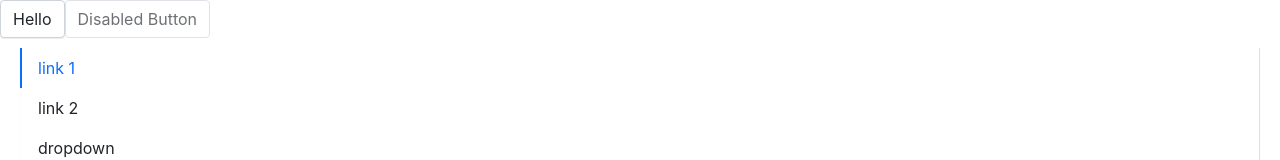
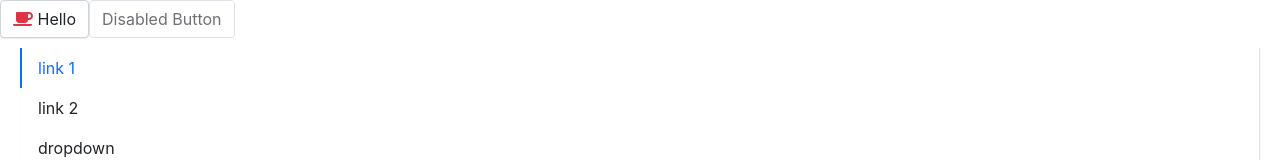
Before and after one commit to sqlnice/MadaraUI, a React (Create React App) app: page / in a window 1280 px wide. Shown: the top 160 px of the page. Built offline with nearby package versions, Linux system fonts and the light colour scheme.

Commit message:
feat:add Icon component

```diff
--- a/package.json
+++ b/package.json
@@ -3,6 +3,9 @@
   "version": "0.1.0",
   "private": true,
   "dependencies": {
+    "@fortawesome/fontawesome-svg-core": "^1.2.36",
+    "@fortawesome/free-solid-svg-icons": "^5.15.4",
+    "@fortawesome/react-fontawesome": "^0.1.15",
     "@testing-library/jest-dom": "^5.14.1",
     "@testing-library/react": "^11.2.7",
     "@testing-library/user-event": "^12.8.3",
--- a/src/App.tsx
+++ b/src/App.tsx
@@ -3,7 +3,10 @@ import Button from './components/Button/button';
 import Menu from './components/Menu/menu';
 import MenuItem from './components/Menu/menuItem';
 import SubMenu from './components/Menu/subMenu';
-
+import { fas } from '@fortawesome/free-solid-svg-icons';
+import { library } from '@fortawesome/fontawesome-svg-core';
+import Icon from './components/Icon/icon';
+library.add(fas);
 function App() {
   return (
     <div className="App">
@@ -14,7 +17,7 @@ function App() {
             alert('click');
           }}
         >
-          Hello
+          <Icon icon="coffee" theme="danger" className="test"></Icon> Hello
         </Button>
         <Button disabled>Disabled Button</Button>
         <Menu
--- /dev/null
+++ b/src/components/Icon/_style.scss
@@ -0,0 +1,8 @@
+.icon-primary {
+  color: $primary;
+}
+@each $key, $val in $theme-colors {
+  .icon-#{$key} {
+    color: $val;
+  }
+}
--- /dev/null
+++ b/src/components/Icon/icon.tsx
@@ -0,0 +1,20 @@
+import React from 'react';
+import classNames from 'classnames';
+import { FontAwesomeIcon, FontAwesomeIconProps } from '@fortawesome/react-fontawesome';
+
+export type ThemeProps = 'primary' | 'scondary' | 'success' | 'info' | 'warning' | 'danger' | 'light' | 'dark';
+
+export interface IIconProps extends FontAwesomeIconProps {
+  theme?: ThemeProps;
+  className?: string;
+}
+
+const Icon: React.FC<IIconProps> = ({ theme, className, ...resetProps }) => {
+  const classes = classNames('ma-icon', className, {
+    [`icon-${theme}`]: theme,
+  });
+
+  return <FontAwesomeIcon className={classes} {...resetProps}></FontAwesomeIcon>;
+};
+
+export default Icon;
--- a/src/styles/index.scss
+++ b/src/styles/index.scss
@@ -6,3 +6,5 @@
 @import '../components//Button/style';
 // menu
 @import '../components/Menu/style';
+// icon
+@import '../components/Icon/style';
```
Also changed, not shown: 1 other file (tests, documents, lock files or other folders).
